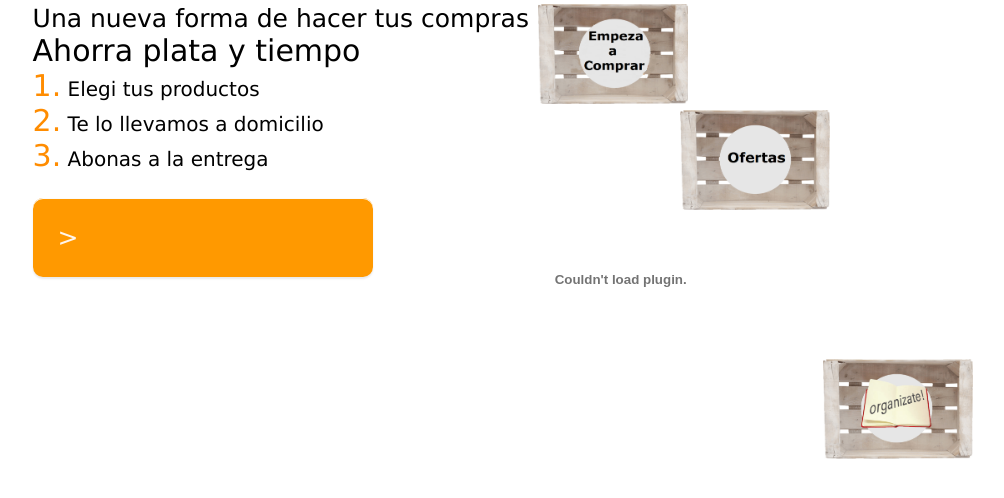
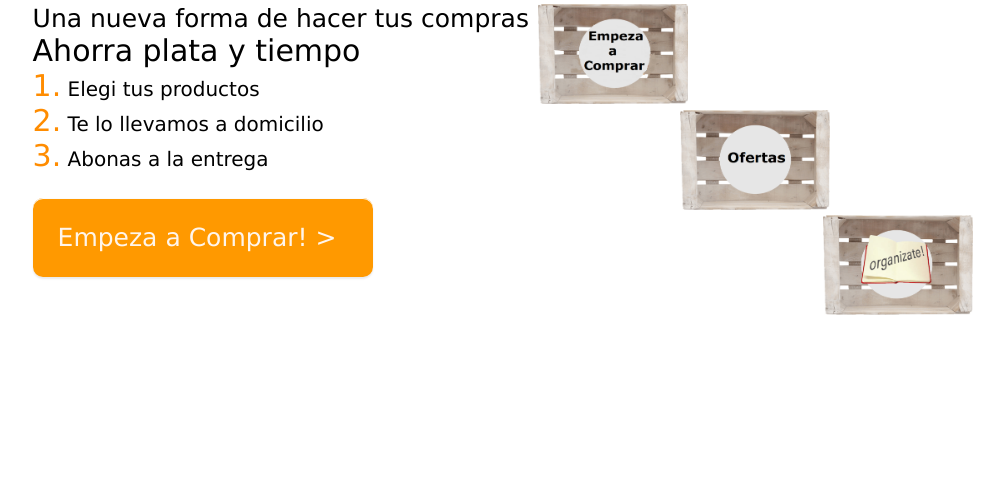
Before and after one commit to stefanoantonel/ChietiV2, a Django app: page / in a window 1280 px wide. Shown: the part 214-712 px from the top of the page, without its empty margins (165-1169 px from the left). Run offline with Django 3.2, Linux system fonts and the light colour scheme; parts of the project's set-up code (start-up, migrations or seed data) failed here and were passed over.

Commit message:
detalles

```diff
--- a/chieti/chieti/templates/chieti/changeOrder.html
+++ b/chieti/chieti/templates/chieti/changeOrder.html
@@ -104,6 +104,11 @@
 </script>
 </head>
 <body>
+<b style="align='left'">
+	Recuerde que su compra sera entregada
+	el lunes a la direccion registrada.
+</b>
+
 <div align="center">
 <label class="textTer">Mi Compra</label>
 <form action="/chieti/changeOrder2/" method="post">
--- a/chieti/chieti/templates/chieti/homePage2.html
+++ b/chieti/chieti/templates/chieti/homePage2.html
@@ -43,7 +43,7 @@
 			<span class="textPrim" style="color:#FF8C00">3.</span> Abonas a la entrega
 	</section>
 	<section>
-			<a type="button" class="btnComprar"  href="/chieti/product">  ></a>
+			<a type="button" class="btnComprar"  href="/chieti/product">Empeza a Comprar! ></a>
 	</section>
 </section>
 <section class="sectionBotones">
@@ -53,7 +53,7 @@
 	<section>
 			<a class="botonMenu2 sale2" href="/chieti/sales"></a>
 
-			<embed src= "/static/chieti/video/tutorial.wmv" type="video/quicktime" autostart="True" width="165" height="140">
+			<!-- <embed src= "/static/chieti/video/tutorial.wmv" type="video/quicktime" autostart="True" width="165" height="140"> -->
 	</section>
 	<section>
 			<a class="botonMenu2 order2" href="/chieti/changeOrder"></a>
```
Also changed, not shown: chieti/chieti/templates/chieti/productsTemplate.html (line endings or trailing spaces).
